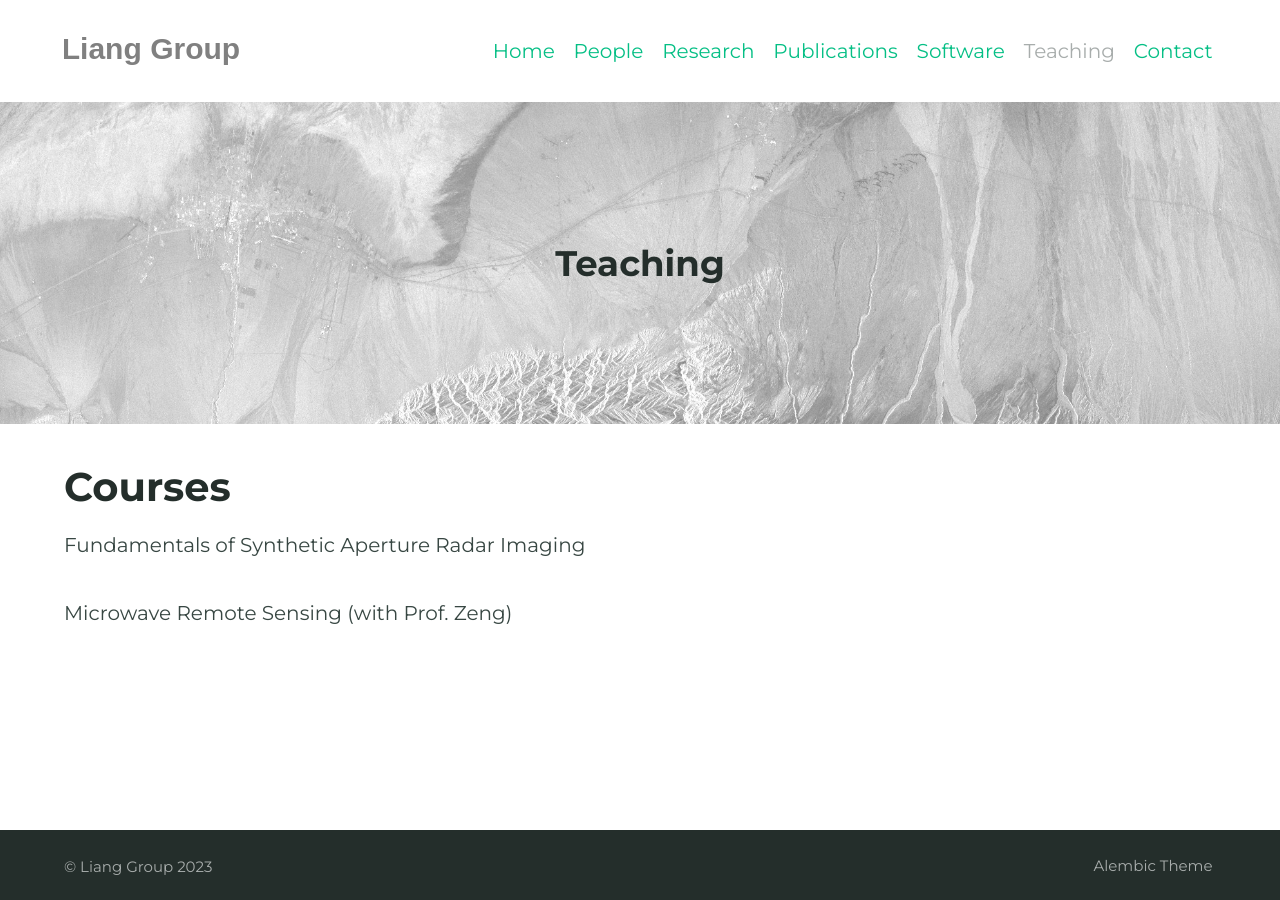
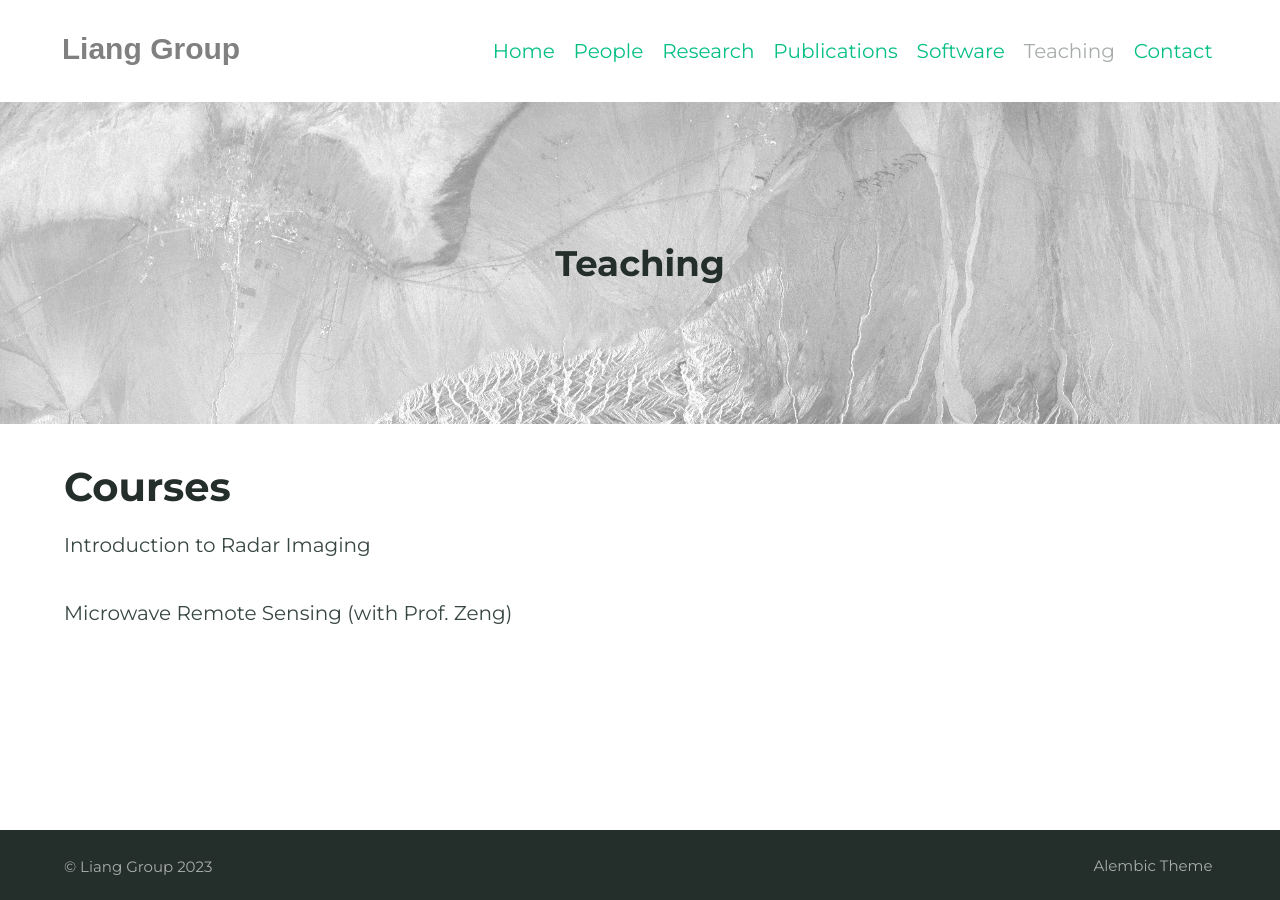
Before and after one commit to CunrenLiang/cunrenliang.github.io, a Jekyll site: the page built from teaching.md, in a window 1280 px wide. Built offline with Jekyll 4.4.1, drawn with Linux system fonts in a browser that asks for light colours; some web fonts are replaced.

Commit message:
Update teaching.md

```diff
--- a/teaching.md
+++ b/teaching.md
@@ -8,6 +8,6 @@ feature_image: "../assets/images/tibet/tibet_s1_a41_210504-210516_10.jpg"
 # Courses
 
 
-Fundamentals of Synthetic Aperture Radar Imaging
+Introduction to Radar Imaging
 
 Microwave Remote Sensing (with Prof. Zeng)
```
